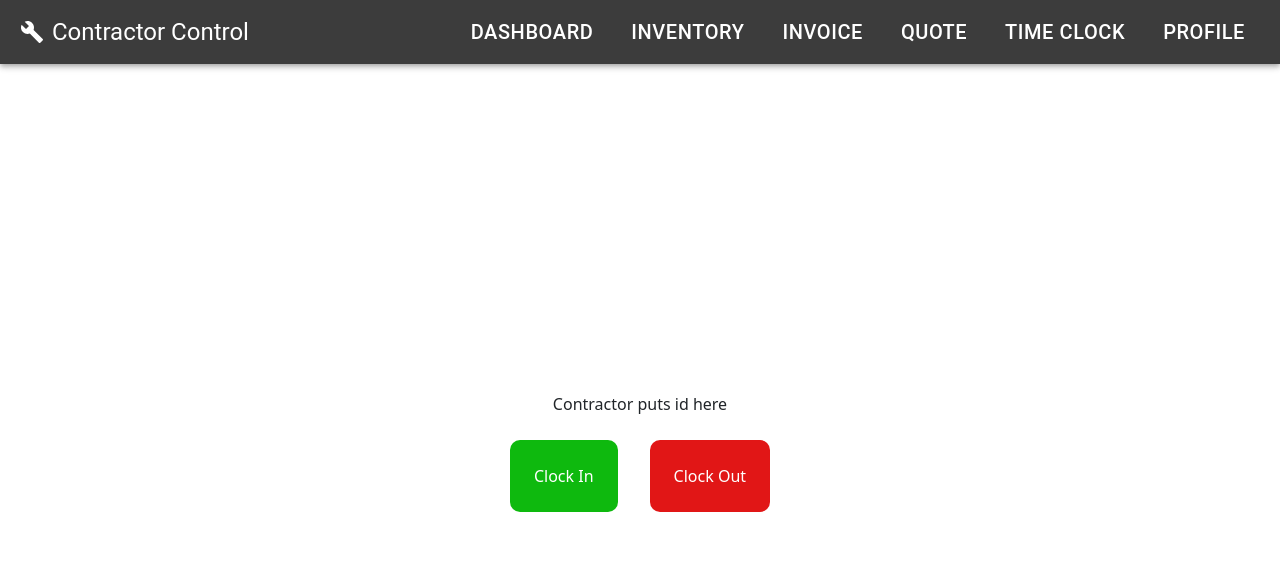
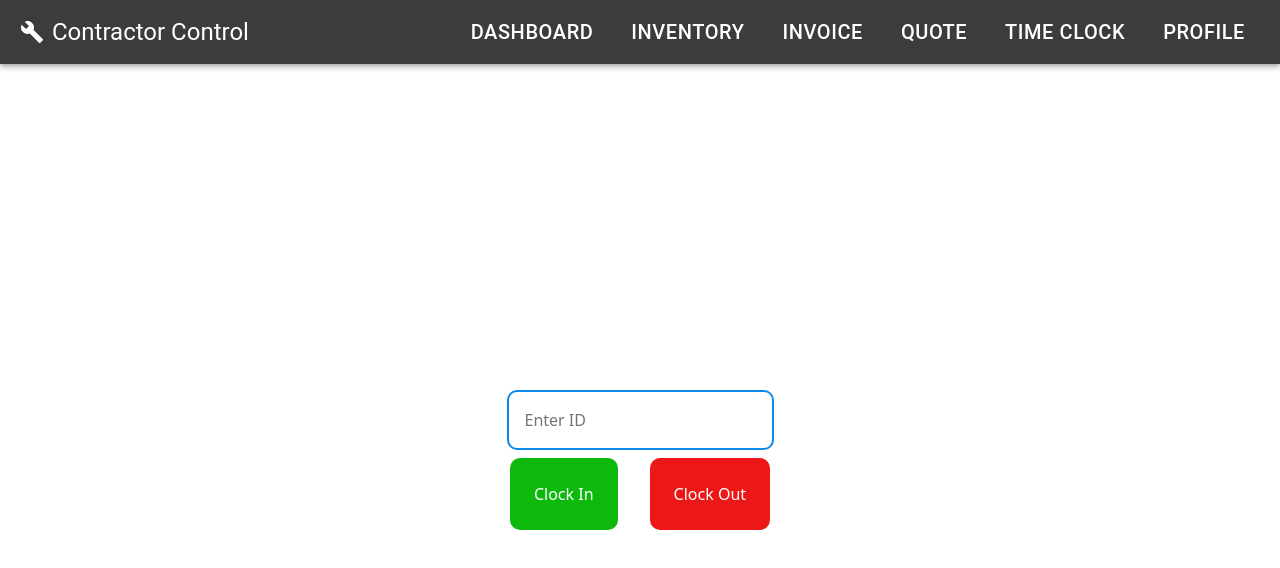
Before and after one commit to jethrolibutan/ccui, a React (Create React App) app: page /timeclock in a window 1280 px wide. Shown: the top 568 px of the page. Built offline with nearby package versions, Linux system fonts and the light colour scheme.

Commit message:
the clock-in/out components store the employee id

```diff
--- /dev/null
+++ b/src/components/Time Clock/Clock.css
@@ -0,0 +1,36 @@
+.clock-in {
+  margin: 1em;
+  margin-right: 1em;
+
+  border: none;
+
+  background-color: rgb(14, 185, 14);
+  padding: 1.5em;
+  border-radius: 10px;
+  margin: 0.5rem 0;
+  cursor: pointer;
+  color: white;
+}
+
+.clock-out {
+  margin: 1em;
+  margin-left: 1em;
+
+  border: none;
+
+  background-color: rgb(236, 23, 23);
+  padding: 1.5em;
+  border-radius: 10px;
+  margin: 0.5rem 0;
+  cursor: pointer;
+  color: white;
+}
+
+.button-list {
+  display: flex;
+  flex-direction: row;
+  justify-content: center;
+  align-items: center;
+
+  width: 100%;
+}
--- /dev/null
+++ b/src/components/Time Clock/Clock.js
@@ -0,0 +1,54 @@
+import React, { useState } from "react";
+import "./Clock.css";
+
+function ClockIn() {
+  // State to store the employee ID
+  const [employeeID, setEmployeeID] = useState("");
+
+  // Function to handle changes in the input field
+  const handleIdChange = (e) => {
+    setEmployeeID(e.target.value);
+  };
+
+  // Function to handle the clock in action
+  const handleClockIn = () => {
+    // You can use the employeeId state here for further processing
+    console.log("Clock In ID:", employeeID);
+  };
+
+  // Function to handle the clock out action
+  const handleClockOut = () => {
+    // You can use the employeeId state here for further processing
+    console.log("Clock Out ID:", employeeID);
+  };
+
+  return (
+    <div className="d-flex flex-column align-items-center justify-content-center w-100">
+      <input
+        type="text"
+        placeholder="Enter ID"
+        value={employeeID}
+        onChange={handleIdChange}
+      />
+
+      <div className="button-list">
+        <button
+          className="clock-in"
+          style={{ marginRight: "1em" }}
+          onClick={handleClockIn}
+        >
+          Clock In
+        </button>
+        <button
+          className="clock-out"
+          style={{ marginLeft: "1em" }}
+          onClick={handleClockOut}
+        >
+          Clock Out
+        </button>
+      </div>
+    </div>
+  );
+}
+
+export default ClockIn;
--- a/src/components/Time Clock/ClockIn.css
+++ /dev/null
@@ -1,9 +0,0 @@
-button {
-  border: none;
-  background-color: rgb(14, 185, 14);
-  padding: 1.5em;
-  border-radius: 10px;
-  margin: 0.5rem 0;
-  cursor: pointer;
-  color: white;
-}
--- a/src/components/Time Clock/ClockIn.js
+++ /dev/null
@@ -1,12 +0,0 @@
-import React from "react";
-import "./ClockIn.css";
-
-function ClockIn() {
-  return (
-    <div>
-      <button type="submit">Clock In</button>
-    </div>
-  );
-}
-
-export default ClockIn;
--- a/src/components/Time Clock/ClockOut.css
+++ /dev/null
@@ -1,9 +0,0 @@
-.clock-out {
-  border: none;
-  background-color: rgb(225, 22, 22);
-  padding: 1.5em;
-  border-radius: 10px;
-  margin: 0.5rem 0;
-  cursor: pointer;
-  color: white;
-}
--- a/src/components/Time Clock/ClockOut.js
+++ /dev/null
@@ -1,12 +0,0 @@
-import React from "react";
-import "./ClockOut.css";
-
-function ClockOut() {
-  return (
-    <div>
-      <button className="clock-out">Clock Out</button>
-    </div>
-  );
-}
-
-export default ClockOut;
--- a/src/components/Time Clock/Id.js
+++ /dev/null
@@ -1,7 +0,0 @@
-import React from "react";
-
-function Id() {
-  return <div> Contractor puts id here</div>;
-}
-
-export default Id;
--- a/src/pages/Functional Pages/TimeClock.js
+++ b/src/pages/Functional Pages/TimeClock.js
@@ -1,25 +1,12 @@
 import React from "react";
-import ClockIn from "../../components/Time Clock/ClockIn";
-import ClockOut from "../../components/Time Clock/ClockOut";
-import Id from "../../components/Time Clock/Id";
+import Clock from "../../components/Time Clock/Clock";
 import "./TimeClock.css";
 
 function TimeClock() {
   return (
     <div className="time-clock-page">
-      <div className="d-flex flex-column align-items-center justify-content-center w-100">
-        <div className="enter-id">
-          <Id />
-        </div>
-
-        <div className="d-flex flex-row">
-          <div className="clock-button">
-            <ClockIn />
-          </div>
-          <div className="clock-button">
-            <ClockOut />
-          </div>
-        </div>
+      <div className="d-flex flex-column align-items-center justify-content-center">
+        <Clock />
       </div>
     </div>
   );
```
